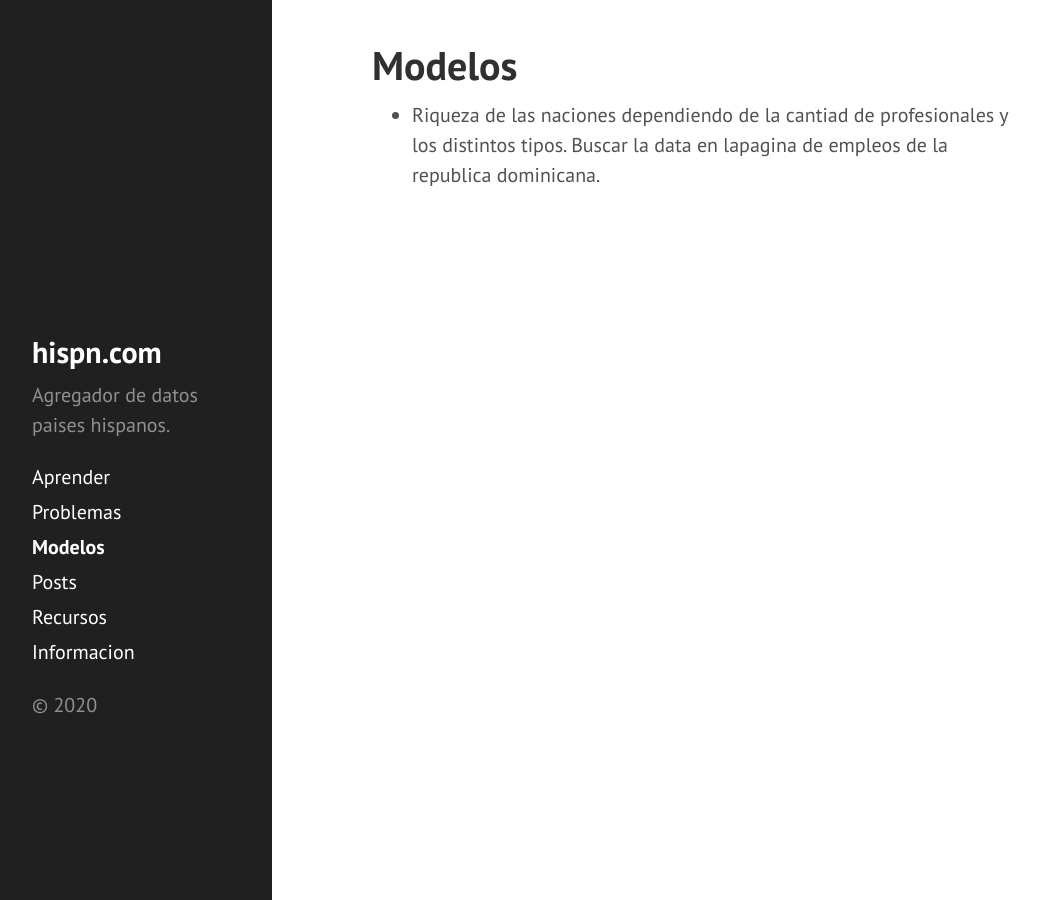
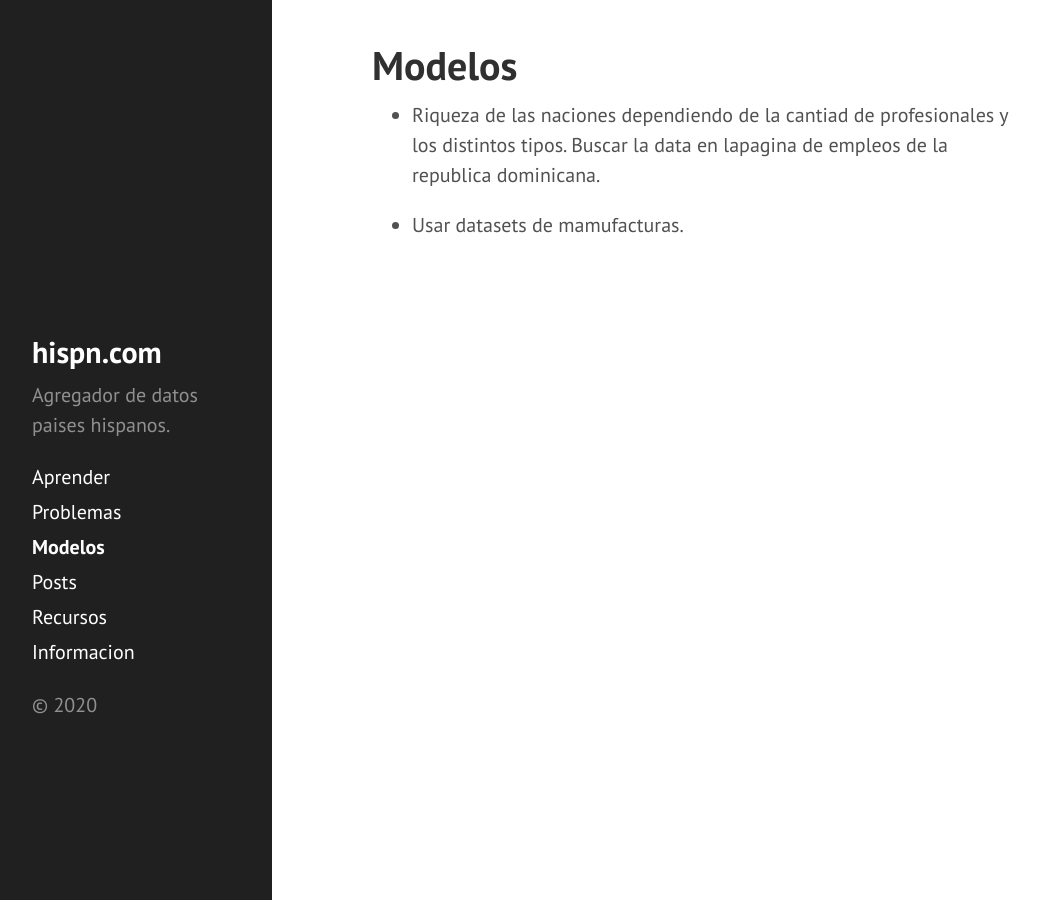
Before and after one commit to DanielBremont/hispn.github.io, a Jekyll site: the page built from pages/modelos.md, in a window 1280 px wide. Shown: the whole page, without its empty margins (8-1047 px from the left). Built offline with Jekyll 4.4.1, drawn with Linux system fonts in a browser that asks for light colours.

Commit message:
Nuevo commit

```diff
--- a/pages/modelos.md
+++ b/pages/modelos.md
@@ -5,3 +5,5 @@ orden: 3
 ---
 
 - Riqueza de las naciones dependiendo de la cantiad de profesionales y los distintos tipos. Buscar la data en lapagina de empleos de la republica dominicana.
+
+- Usar datasets de mamufacturas.
```
